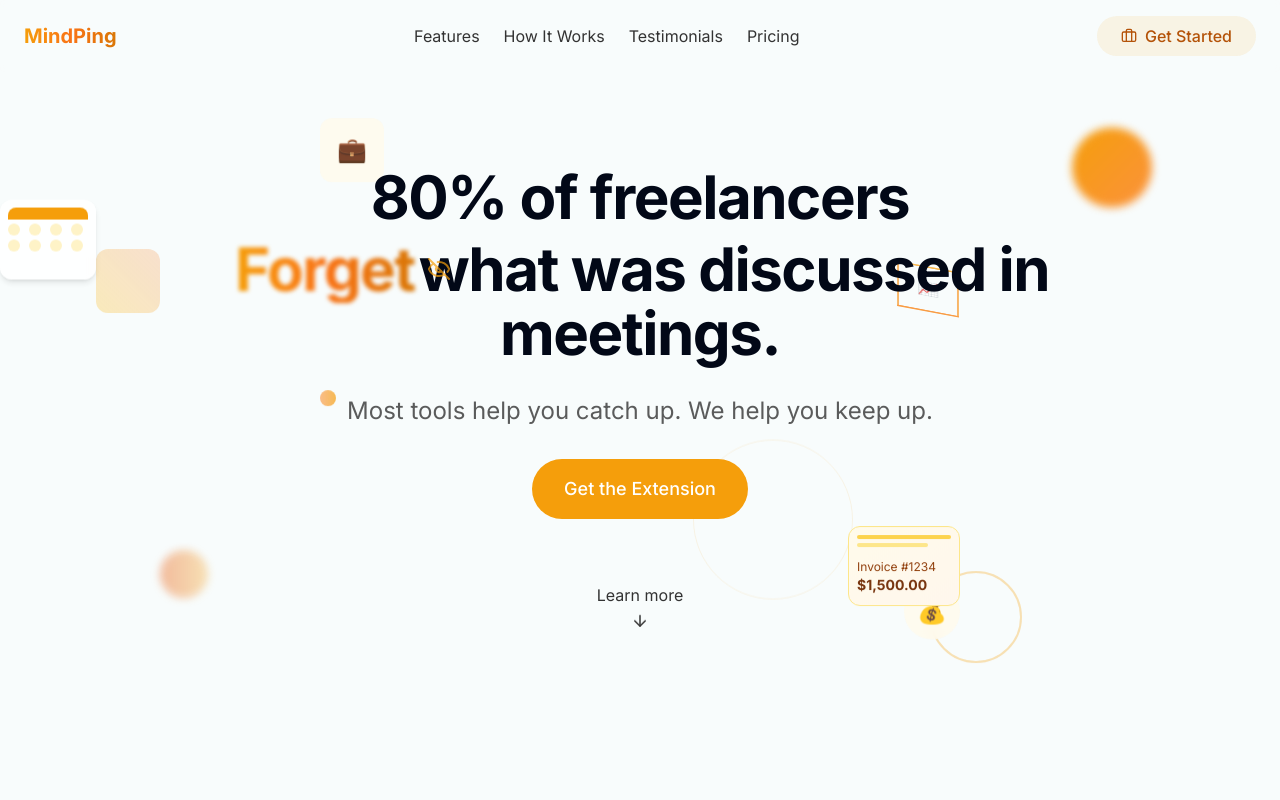
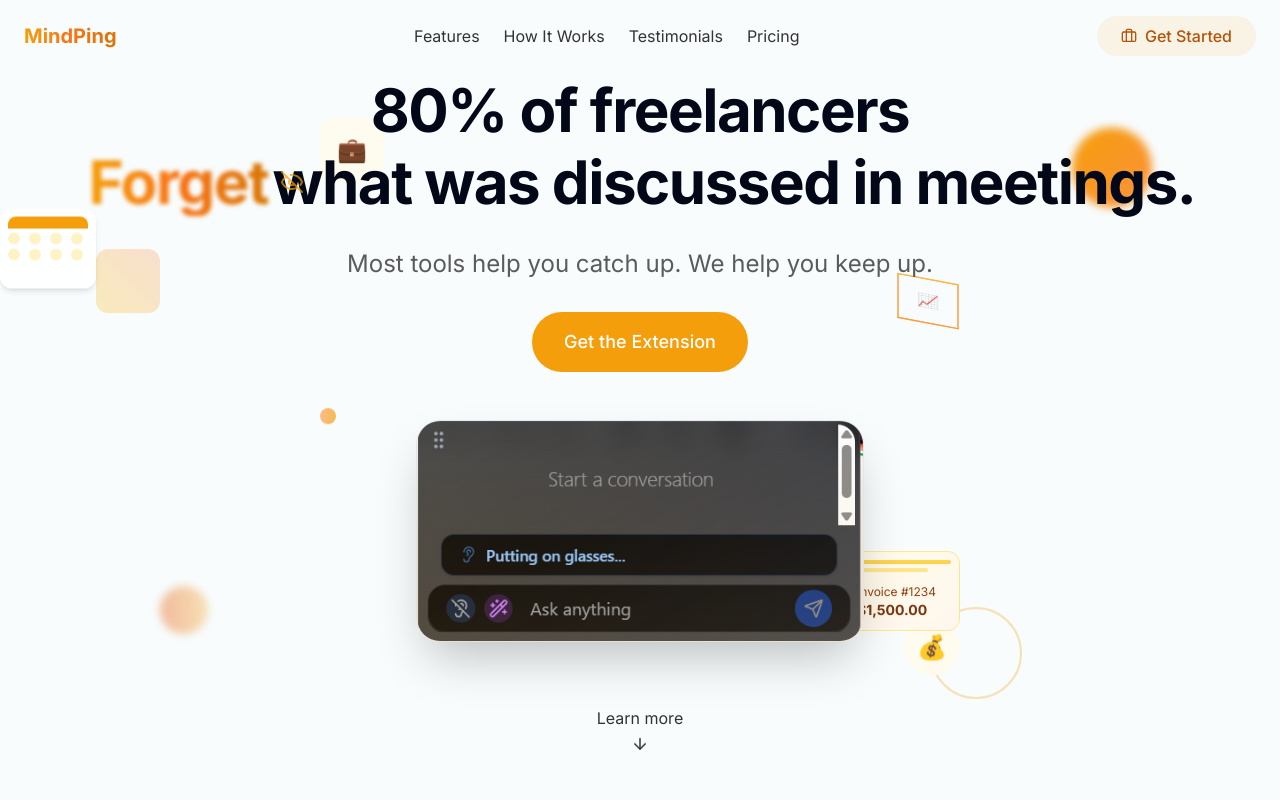
Before and after one commit to X3PH1RE/mindping-website, a React (Vite) app: page / in a window 1280 px wide. Shown: the top 800 px of the page. Built offline with nearby package versions, Linux system fonts and the light colour scheme.

Commit message:
Add extension image and curved edges
Adds the extension image to the landing page and applies curved edges for a better visual appeal.

```diff
--- a/src/components/HeroSection.tsx
+++ b/src/components/HeroSection.tsx
@@ -20,7 +20,7 @@ const HeroSection: React.FC = () => {
     <section className="relative min-h-screen flex items-center justify-center py-20 px-4">
       <FloatingElements />
 
-      <div className="max-w-5xl mx-auto text-center z-10">
+      <div className="max-w-6xl mx-auto text-center z-10">
         <h1 className="mb-8 animate-fade-in">
           <span className="font-bold block mb-2">80% of freelancers</span>
           <div className="relative inline-flex items-center">
@@ -45,9 +45,21 @@ const HeroSection: React.FC = () => {
           Most tools help you catch up. We help you keep up.
         </p>
 
-        <button className="bg-amber-500 hover:bg-amber-600 text-white px-8 py-4 rounded-full text-lg font-medium transition-all transform hover:-translate-y-1 hover:shadow-lg animate-fade-in-delayed">
+        <button className="bg-amber-500 hover:bg-amber-600 text-white px-8 py-4 rounded-full text-lg font-medium transition-all transform hover:-translate-y-1 hover:shadow-lg animate-fade-in-delayed mb-12">
           Get the Extension
         </button>
+
+        {/* Extension Preview Image */}
+        <div className="flex justify-center mb-16 animate-fade-in-delayed">
+          <div className="relative max-w-md mx-auto">
+            <img
+              src="/lovable-uploads/50f1e472-4ce7-4446-95eb-f16a51b7c1b7.png"
+              alt="MindPing Browser Extension Preview"
+              className="w-full h-auto rounded-3xl shadow-2xl border border-gray-200 hover:shadow-3xl transition-shadow duration-300"
+            />
+            <div className="absolute inset-0 rounded-3xl bg-gradient-to-t from-amber-500/10 to-transparent pointer-events-none"></div>
+          </div>
+        </div>
 
         <div className="mt-16 flex justify-center animate-fade-in-delayed">
           <a href="#value-props" className="flex flex-col items-center text-neutral-dark hover:text-amber-600 transition-colors">
```
Also changed, not shown: public/lovable-uploads/50f1e472-4ce7-4446-95eb-f16a51b7c1b7.png (added).
